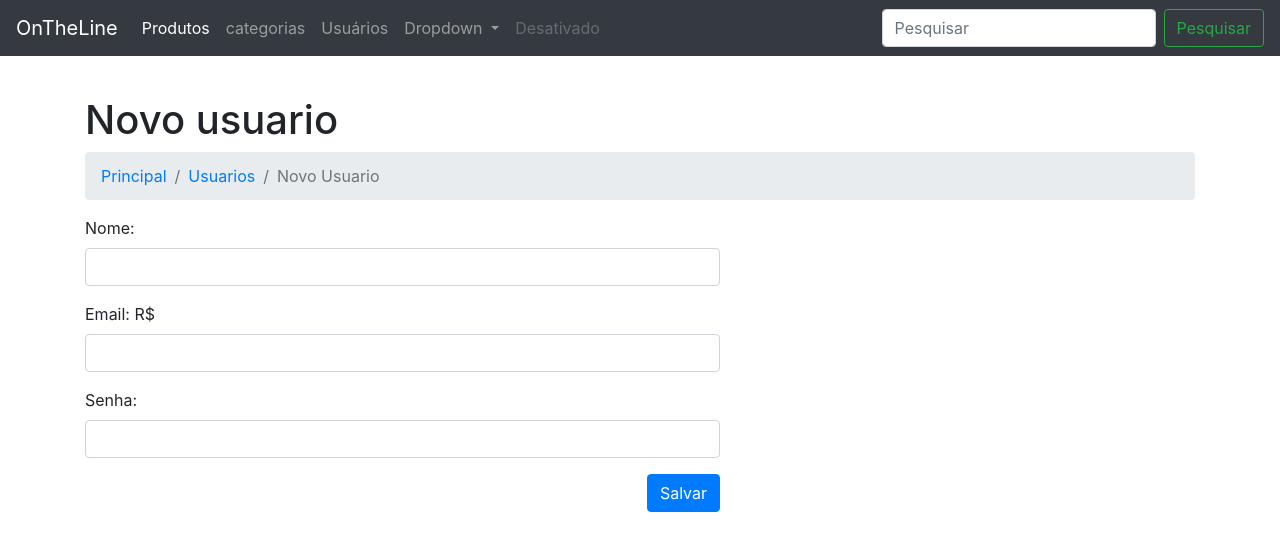
After one commit to CarJhonson/curso, a PHP site: page /pf/sistema-loja/novo-usuario.php in a window 1280 px wide. The commit adds this page. Shown: the top 551 px of the page. Run offline with PHP 8.4, Linux system fonts and the light colour scheme; tables that the repository leaves empty or names only in its code hold one stand-in row (values such as "Sample post"); some libraries are stand-ins or nearby versions.

Commit message:
atualização 05-12

```diff
--- a/pf/sistema-loja/categorias.php
+++ b/pf/sistema-loja/categorias.php
@@ -26,7 +26,7 @@
 	</div>
 	<div class="row">
 		<?php if(isset($_GET['msg']) && isset($_GET['tipo_msg'])){ ?>
-			<div class="alert alert-<?php echo $_GET['tipo_msg']; ?> col-12 esconder">
+			<div class="alert alert-<?php echo $_GET['tipo_msg']; ?> col-12 esconde">
 				<?php echo $_GET['msg']; ?>
 			</div>
 		<?php }?>
--- a/pf/sistema-loja/layout/footer.php
+++ b/pf/sistema-loja/layout/footer.php
@@ -1,17 +1,27 @@
 <script type="text/javascript" src="js/jquery-3.3.1.min.js"></script>
 <script type="text/javascript" src="js/bootstrap.min.js"></script>
+<!-- lib para mascara de preço -->
 <script type="text/javascript" src="js/jquery.priceformat.min.js"></script>
+
 <script type="text/javascript">
-	$('.price').priceFormat({ // Mascara para formatar moeda na entrada do usuário
-    prefix: '',
-    centsSeparator: ',',
-    thousandsSeparator: '.'
+	$('.price').priceFormat({
+	    prefix: '',
+	    centsSeparator: ',',
+	    thousandsSeparator: '.'
 	});
-</script>
-<script>
-	setTimeout(function(){
-		$(".esconde").fadeOut();
-	}, 4000);
+	/*setInterval(function(){
+		var contador = $("#contador").text();
+		var novo = parseInt(contador) + 1;
+		$("#contador").text(novo);
+	}, 1000);*/
+	/*setTimeout(function() {
+		var contador = $("#contador").text();
+		var novo = parseInt(contador) + 1;
+		$("#contador").text(novo);
+	}, 3000);*/
+	setTimeout(function() {
+		$(".esconde").fadeOut(2500);
+	}, 2500);
 </script>
 </body>
 </html>
--- a/pf/sistema-loja/novo-produto.php
+++ b/pf/sistema-loja/novo-produto.php
@@ -40,6 +40,7 @@
 					<div class="form-group">
 						<label for="nome">Nome:</label>
 						<input type="text" name="nome" id="nome" class="form-control" required value=" <?php echo (isset($dados_produto) ? $dados_produto['nome'] : ''); ?>">
+						<input type="hidden" name="id" value="<?php echo (isset($dados_produto) ? $dados_produto['id'] : ''); ?>">
 					</div>
 				</div>
 				<div class="col-6">
--- /dev/null
+++ b/pf/sistema-loja/novo-usuario.php
@@ -0,0 +1,65 @@
+<?php
+	include 'layout/header.php';
+	include 'layout/menu.php';
+	require "includes/conexao.php";
+
+	if(isset($_GET['id']) && $_GET['id'] != '' ){
+		$id = $_GET['id'];
+		$sql_usuarios = " SELECT * FROM usuario WHERE id = {$id};";
+		$usuario = $conexao->query($sql_usuarios);
+		$dados_usuario = $usuario->fetch_assoc();
+	}
+
+	$sql_usuario = "SELECT * FROM usuario";
+	$usuario = $conexao->query($sql_usuario);
+?>
+<div class="container">
+	<p>&nbsp;</p>
+	<h1>Novo usuario</h1>
+	<div class="row">
+		<div class="col">
+			<nav aria-label="breadcrumb">
+			  <ol class="breadcrumb">
+			    <li class="breadcrumb-item"><a href="principal.php">Principal</a></li>
+			    <li class="breadcrumb-item"><a href="usuarios.php">Usuarios</a></li>
+			    <li class="breadcrumb-item active" aria-current="page">Novo Usuario</li>
+			  </ol>
+			</nav>
+		</div>
+	</div>
+	<div class="row">
+		<?php if(isset($_GET['msg']) && isset($_GET['tipo_msg'])){ ?>
+			<div class="alert alert-<?php echo $_GET['tipo_msg']; ?> col-12">
+				<?php echo $_GET['msg']; ?>
+			</div>
+		<?php }?>
+	</div>
+		<form method="post" action="salva-usuario.php">
+			<div class="row">
+				<div class="col-7">
+					<div class="form-group">
+						<label for="nome">Nome:</label>
+						<input type="text" name="nome" id="nome" class="form-control" required value=" <?php echo (isset($dados_usuario) ? $dados_usuario['nome'] : ''); ?>">
+						<input type="hidden" name="id" value="<?php echo (isset($dados_usuario) ? $dados_usuario['id'] : ''); ?>">
+					</div>
+				</div>
+				<div class="col-7">
+					<div class="form-group">
+						<label for="email">Email: R$</label>
+						<input type="text" name="email" id="email" class="form-control " required value="<?php echo (isset($dados_usuario) ? $dados_usuario['email'] : '')?>">
+					</div>
+				</div>
+				<div class="col-7">
+					<div class="form-group">
+						<label for="senha">Senha:</label>
+						<input type="number" name="senha" id="senha" class="form-control" required value="<?php echo (isset($dados_usuario) ? $dados_usuario['senha'] : '') ?>">
+					</div>
+					<button type="submit" class="btn btn-primary float-right">Salvar</button>
+				</div>
+			</div>
+		</form>
+</div>
+
+<?php
+	include 'layout/footer.php';
+?>
```
Also changed, not shown: pf/sistema-loja/deleta-usuario.php (added, +18 -0 lines), pf/sistema-loja/editar_produto.php (deleted, +0 -64 lines), pf/sistema-loja/salva-produto.php (+8 -2 lines), pf/sistema-loja/salva-usuario.php (added, +27 -0 lines), pf/sistema-loja/usuarios.php (+17 -1 lines).
